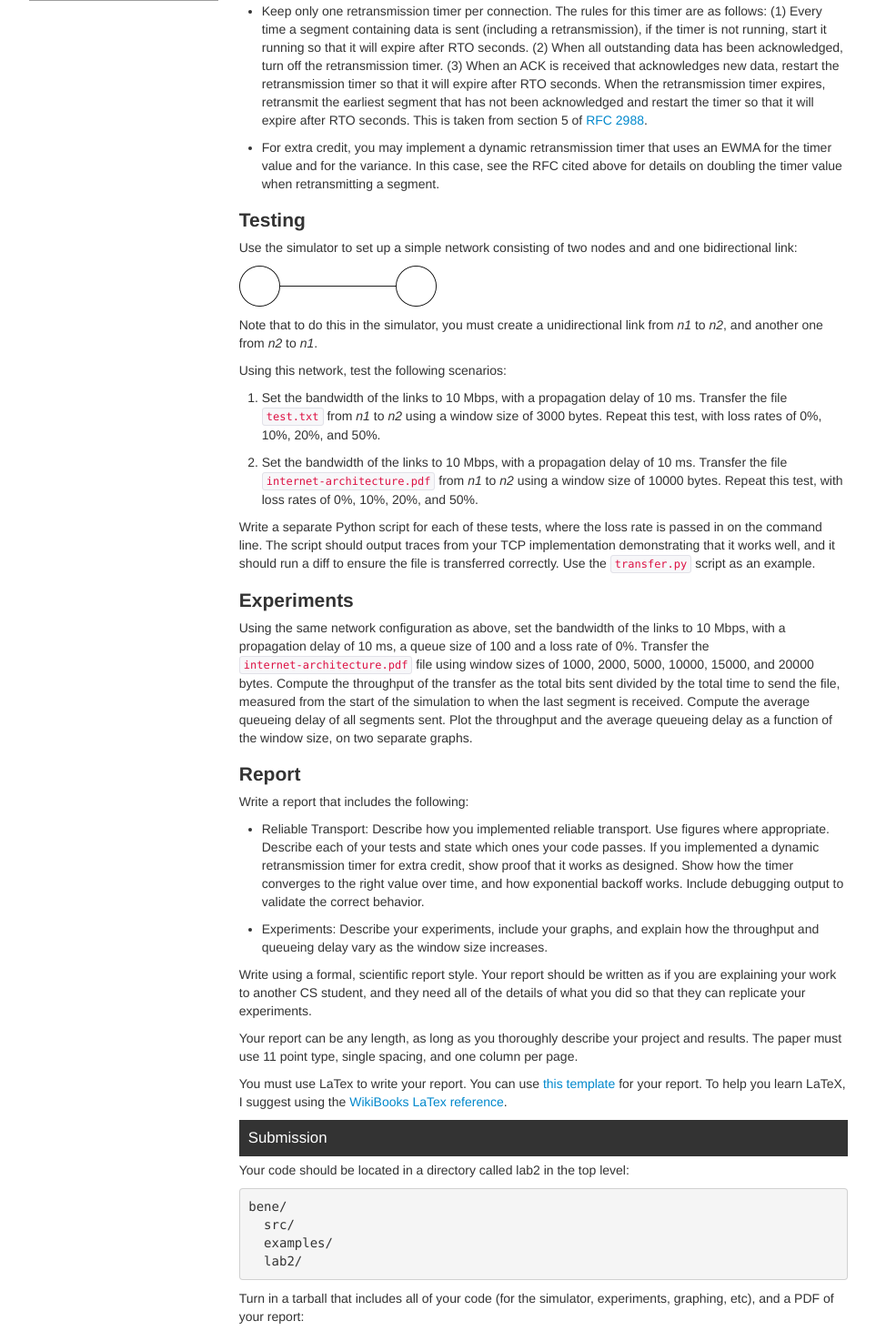
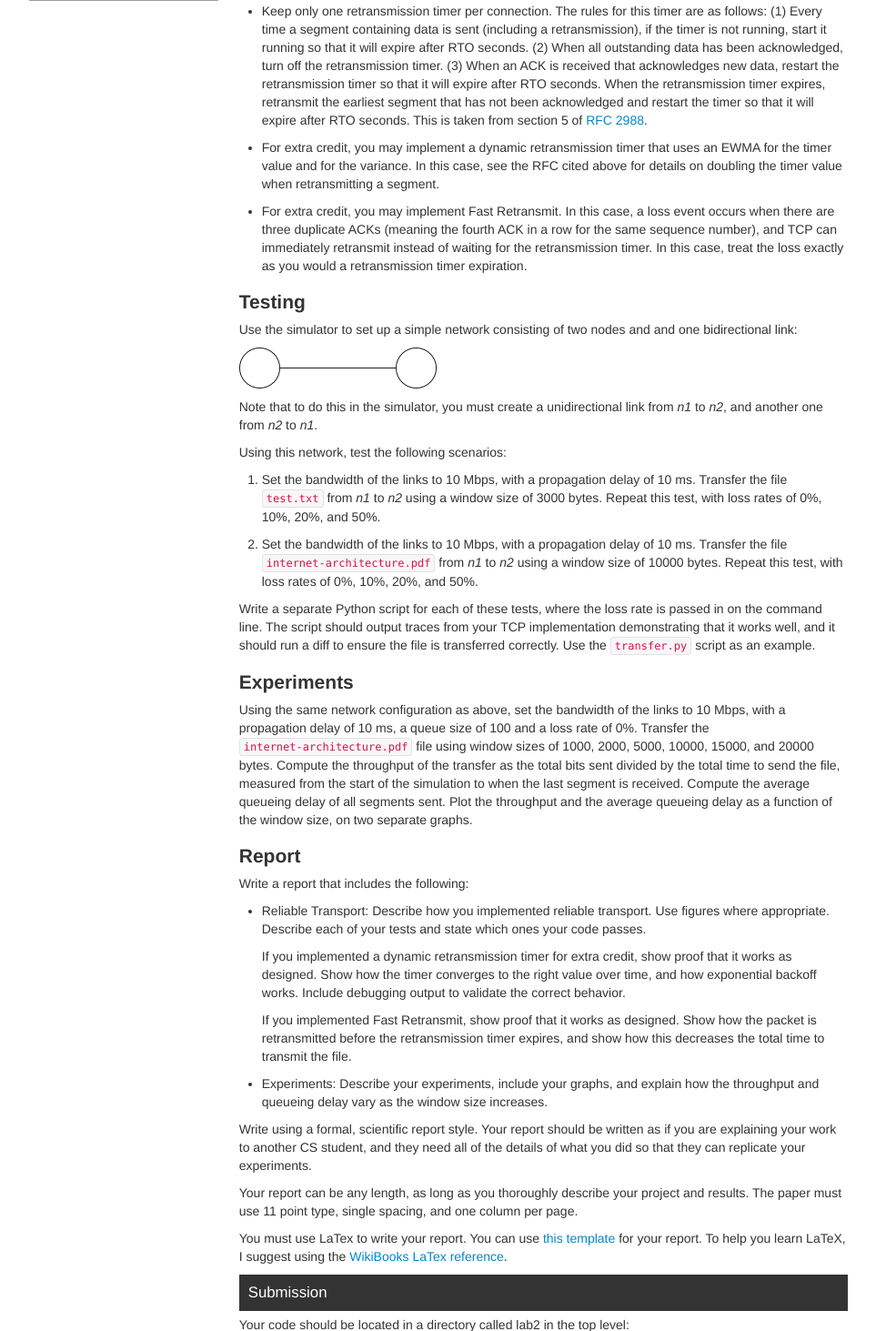
Before and after one commit to zappala/cs460, a Flask app: page /winter-2014/labs/reliable-transport in a window 1280 px wide. Shown: the part 736-2199 px from the top of the page at 91% size, without its empty margins (158-1121 px from the left). Run offline with Flask 2, Linux system fonts and the light colour scheme; some libraries are stand-ins or nearby versions; grey boxes are pictures that could not be loaded.

Commit message:
Added extra credit to lab.

```diff
--- a/templates/winter-2014/labs/reliable-transport.html
+++ b/templates/winter-2014/labs/reliable-transport.html
@@ -69,6 +69,13 @@ following features:
   case, see the RFC cited above for details on doubling the timer value
   when retransmitting a segment.
 
+* For extra credit, you may implement Fast Retransmit. In this case, a
+  loss event occurs when there are three duplicate ACKs (meaning the
+  fourth ACK in a row for the same sequence number), and TCP can
+  immediately retransmit instead of waiting for the retransmission
+  timer.  In this case, treat the loss exactly as you would a
+  retransmission timer expiration.
+
 # Testing
 
 Use the simulator to set up a simple network consisting of two nodes and
@@ -116,16 +123,22 @@ separate graphs.
 Write a report that includes the following:
 
 * Reliable Transport: Describe how you implemented reliable
-  transport. Use figures where appropriate. Describe each of your
-  tests and state which ones your code passes. If you implemented
-  a dynamic retransmission timer for extra credit, show proof that
-  it works as designed. Show how the timer converges to the right
-  value over time, and how exponential backoff works. Include debugging
-  output to validate the correct behavior.
+    transport. Use figures where appropriate. Describe each of your
+    tests and state which ones your code passes.
+
+    If you implemented a dynamic retransmission timer for extra credit,
+    show proof that it works as designed. Show how the timer converges
+    to the right value over time, and how exponential backoff
+    works. Include debugging output to validate the correct behavior.
+
+    If you implemented Fast Retransmit, show proof that it works as
+    designed.  Show how the packet is retransmitted before the
+    retransmission timer expires, and show how this decreases the total
+    time to transmit the file.
 
 * Experiments: Describe your experiments, include your graphs, and
-  explain how the throughput and queueing delay vary as the window
-  size increases.
+    explain how the throughput and queueing delay vary as the window
+    size increases.
 
 Write using a formal, scientific report style. Your report should be
 written as if you are explaining your work to another CS student, and
@@ -170,6 +183,7 @@ This lab is worth 200 points, and will be graded using the following rubric:
 * 80% - 90% for B quality work
 * 90% - 100% for A quality work
 * Extra 10 points for a dynamic retransmission timer that is well documented.
+* Extra 5 points for Fast Retransmit that is well documented.
 
 To get full points, all tests must pass and the report must be
 complete and written with a scientific style.
```
